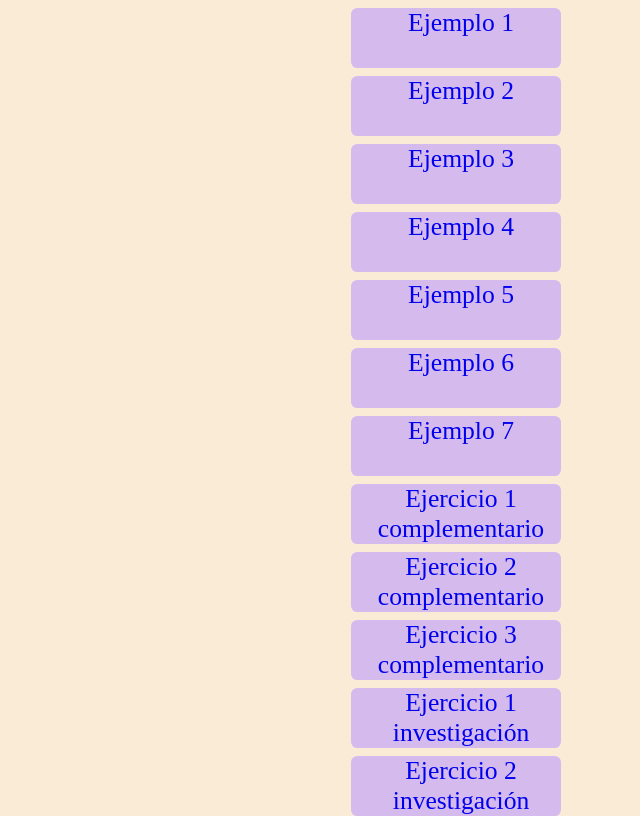
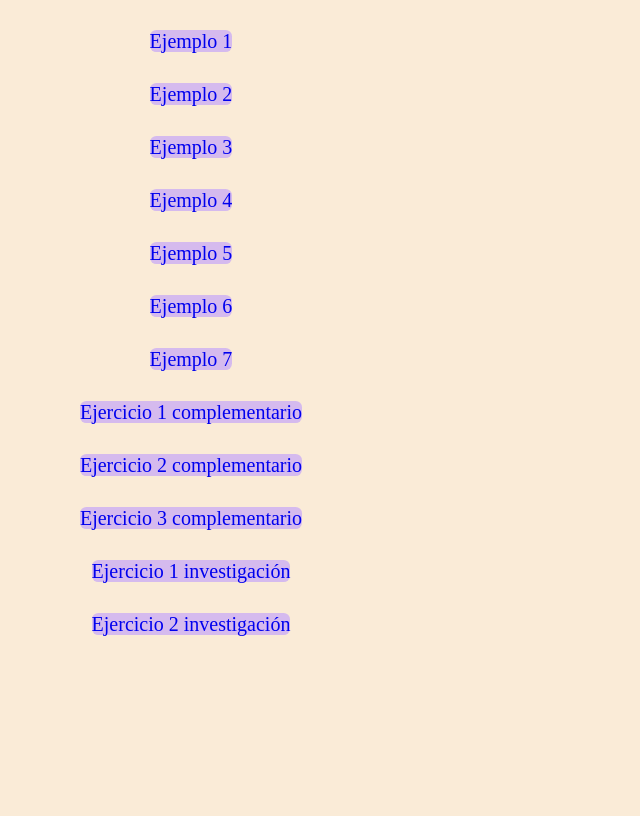
Before and after one commit to Miguels15/Guia-2-JavaScript, a plain HTML site: page index.html in a window 1280 px wide. Shown: the whole page, without its empty margins (449-1089 px from the left). Drawn offline with Linux system fonts and the light colour scheme.

Commit message:
Add files via upload

```diff
--- a/css/style.css
+++ b/css/style.css
@@ -3,16 +3,16 @@
     margin: 0;
     background-color: antiquewhite;
 }
-a{
-
+div{
+    font-size: 20px;
+    text-align: center;
+    margin: 30px auto;
+    width: 100%;
+}
+div a{
     background-color: rgb(213, 186, 238);
     width: 200px;
-    height: 60px;
+    height: 100px;
     text-decoration: none;
     border-radius: 0.4rem;
-    font-size: 1.6rem;
-    display: inline-block;
-    margin: 0.5rem 1rem 0rem 50rem;
-    text-align: center;
-    padding-left: 10px;
 }
--- a/index.html
+++ b/index.html
@@ -8,19 +8,44 @@
     <link rel="stylesheet" href="css/style.css">
 </head>
 <body>
+    <div>
         <a href="Ejemplo1/promedio.html" target="_blank">Ejemplo 1</a>
+    </div>
+    <div>
         <a href="Ejemplo2/navegador.html"target="_blank">Ejemplo 2</a>
+    </div>
+    <div>
         <a href="Ejemplo3/encuesta.html"target="_blank">Ejemplo 3</a>
+    </div>
+    <div>
         <a href="Ejemplo4/math.html"target="_blank">Ejemplo 4</a>
+    </div>
+    <div>
         <a href="Ejemplo5/forms.html"target="_blank">Ejemplo 5</a>
+    </div>
+    <div>
         <a href="Ejemplo6/burbuja.html"target="_blank">Ejemplo 6</a>
+    </div>
+    <div>
         <a href="Ejemplo7/ciudades.html"target="_blank">Ejemplo 7</a>
+    </div>
+    <div>
+        <a href="complementarios/Ejercicio4/Eje4.html"target="_blank">Ejercicio 1 complementario</a>
+    </div>
+    <div>
+        <a href="complementarios/Ejercicio5/eje5.html"target="_blank">Ejercicio 2 complementario</a>
+    </div>
 
-    <a href="complementarios/Ejercicio4/Eje4.html"target="_blank">Ejercicio 1 complementario</a>
-    <a href="complementarios/Ejercicio5/eje5.html"target="_blank">Ejercicio 2 complementario</a>
-    <a href="complementarios/Ejercicio6/eje6.html" target="_blank">Ejercicio 3 complementario</a>
+    <div>
+        <a href="complementarios/Ejercicio6/eje6.html">Ejercicio 3 complementario</a>
+    </div>
+    <div>
+        <a href="investigacion/Ejercicio1/pushpop.html" target="_blank">Ejercicio 1 investigación</a>
+    </div>
 
-    <a href="investigacion/Ejercicio1/pushpop.html" target="_blank">Ejercicio 1 investigación</a>
+    <div>
         <a href="investigacion/Ejercicio2/reversee.html" target="_blank">Ejercicio 2 investigación</a>
+    </div>
+
 </body>
 </html>
```
Lines whose indentation alone changed are shown as unchanged.
